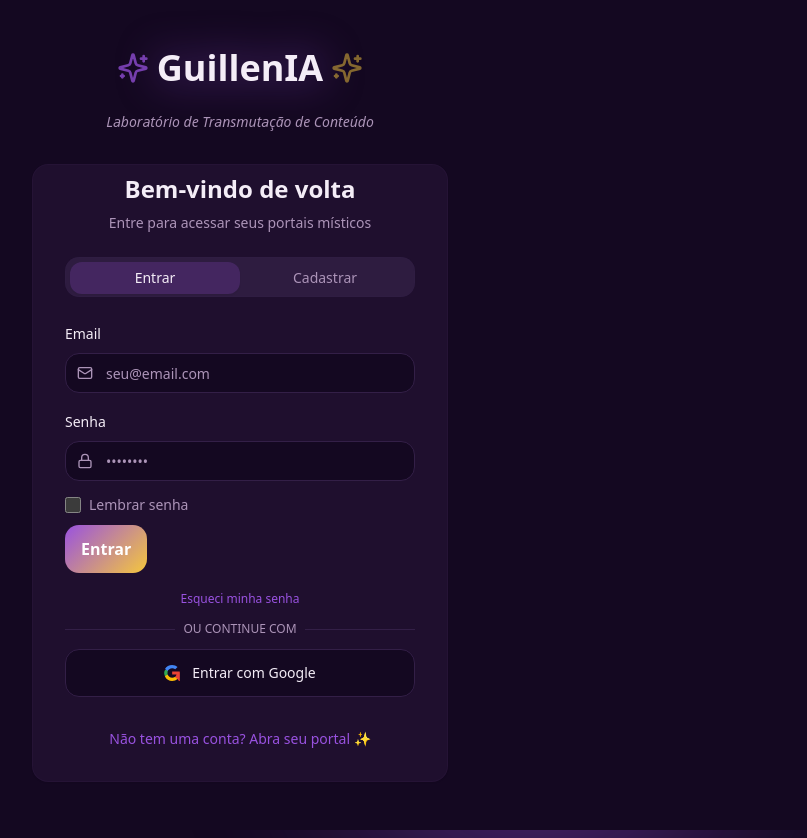
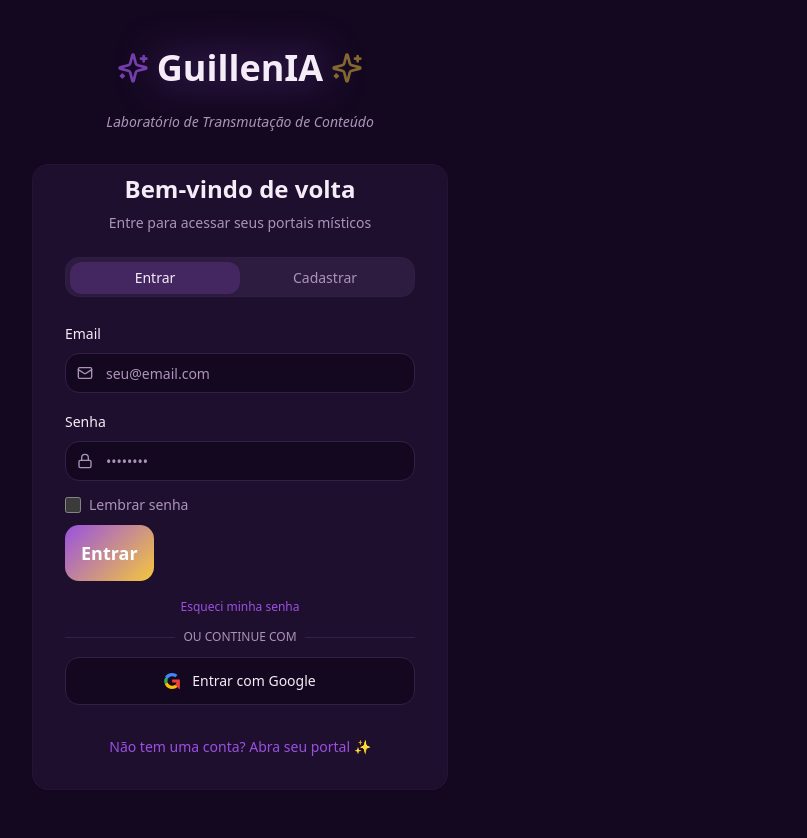
Before and after one commit to Pguillen87/arcanum-ai, a React (Vite) app: page /auth in a window 1280 px wide. Shown: the whole page, without its empty margins (400-1207 px from the left). Built offline with nearby package versions, Linux system fonts and the light colour scheme.

Commit message:
Adjust button dimensions
Update the "Entrar" and "Criar Conta" buttons to have more natural and proportional dimensions within the form.

```diff
--- a/src/pages/Auth.tsx
+++ b/src/pages/Auth.tsx
@@ -228,7 +228,7 @@ const Auth = () => {
                   <CosmicButton
                     type="submit"
                     mystical
-                    className="w-full h-12 text-base font-semibold"
+                    className="w-full h-14 text-lg font-semibold"
                     disabled={isLoginSubmitting}
                     aria-busy={isLoginSubmitting}
                     aria-label="Entrar"
@@ -366,7 +366,7 @@ const Auth = () => {
                   <CosmicButton
                     type="submit"
                     mystical
-                    className="w-full h-12 text-base font-semibold"
+                    className="w-full h-14 text-lg font-semibold"
                     disabled={isSignupSubmitting}
                     aria-busy={isSignupSubmitting}
                     aria-label="Criar conta"
```
